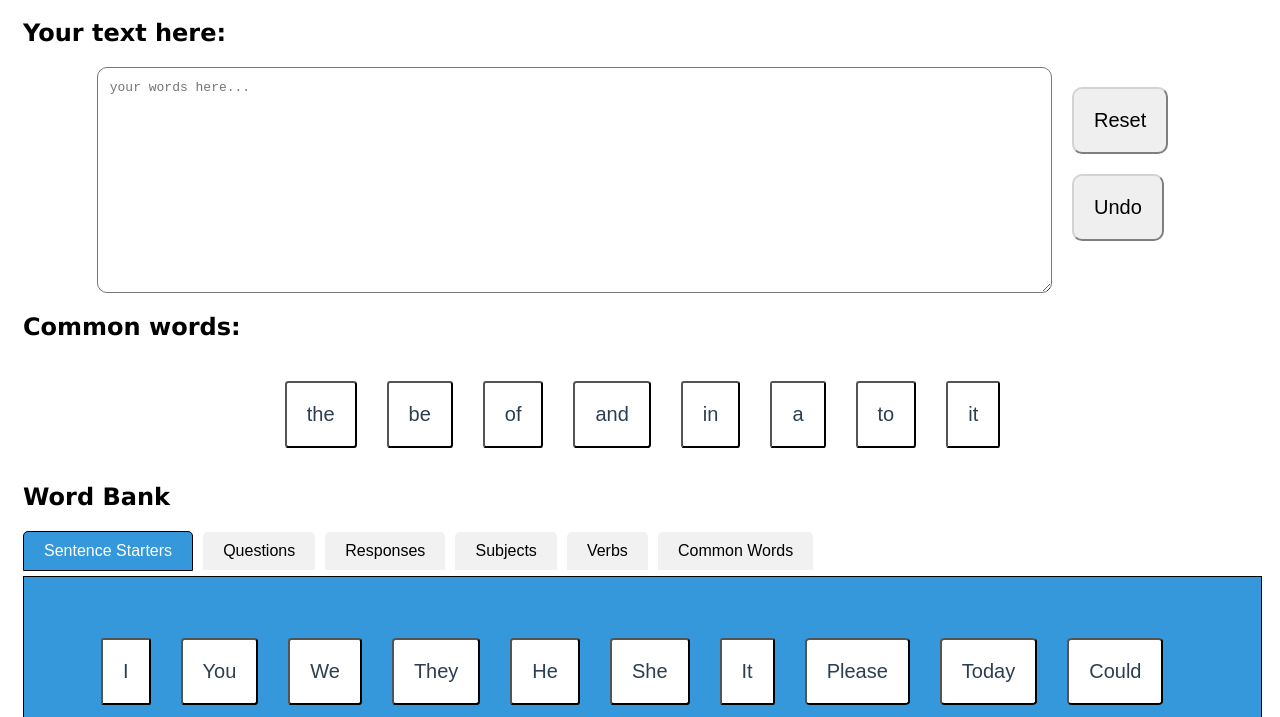
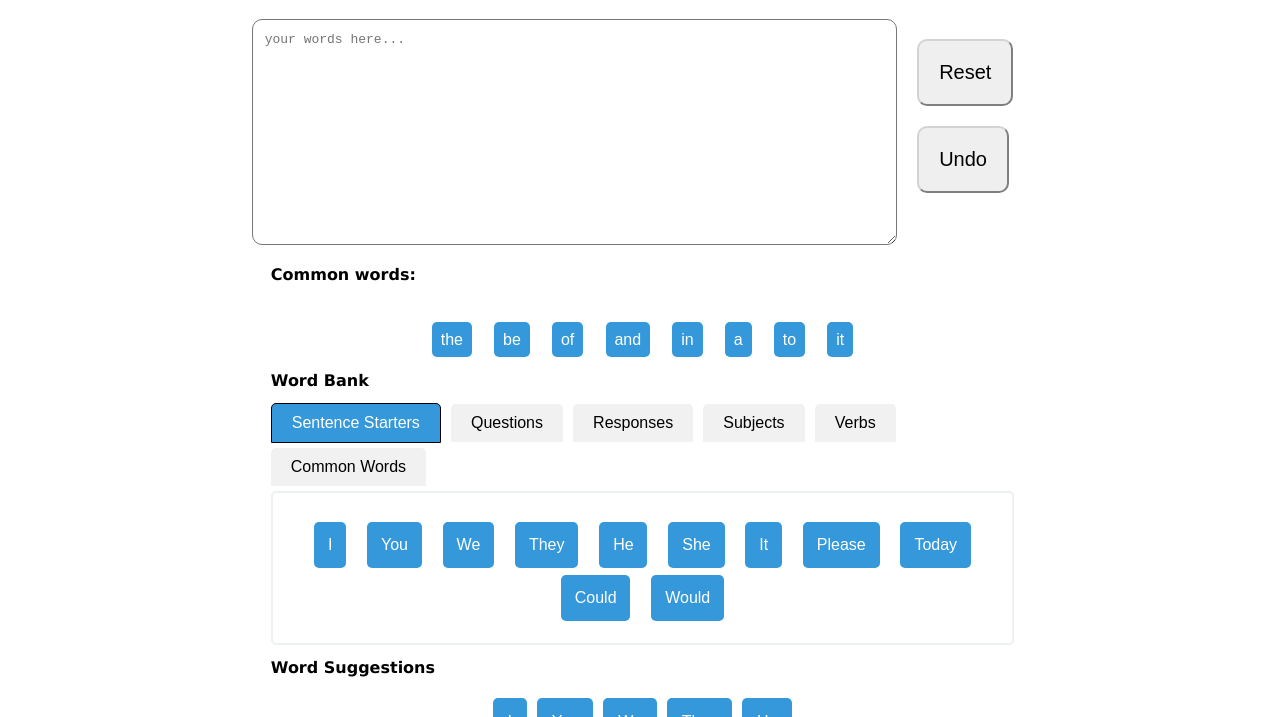
Before and after one commit to sarahcantrill/TTSSystem, a website: page prototype2/index.html in a window 1280 px wide. Shown: the part 80-797 px from the top of the page. Drawn offline with Linux system fonts and the light colour scheme.

Commit message:
amending the styling

```diff
--- a/prototype2/app.js
+++ b/prototype2/app.js
@@ -228,7 +228,7 @@ document.addEventListener("DOMContentLoaded", () => {
         const predictions = await predictNextWords(text);
 
         if (predictions && predictions.length > 0) {
-            addSuggestionButtons(predictions);
+            addSuggestionButtons(predictions.slice(0, 10));
         } else {
             // Fallback to rule-based predictions
             const words = text.toLowerCase().split(/\s+/);
@@ -242,7 +242,7 @@ document.addEventListener("DOMContentLoaded", () => {
                 addSuggestionButtons(['and', 'the', 'to', 'with', 'for']);
             } else {
                 // Empty or just spaces
-                addSuggestionButtons(categoryWords.starters.slice(0, 5));
+                addSuggestionButtons(categoryWords.starters.slice(0, 10));
             }
         }
     }
--- a/prototype2/index.html
+++ b/prototype2/index.html
@@ -12,7 +12,7 @@
     <h1> Prototype 2</h1>
 
     <section class="text-container">
-        <h2> Your text here:</h2>
+        <!-- <h2> Your text here:</h2> -->
         <section class="output-and-buttons">
         <textarea id="text-output" placeholder="your words here..."></textarea>
         <aside class="control-btns">
@@ -22,7 +22,8 @@
     </section>
     </section>
 
-    <h2>Common words:</h2>
+    <section class="common-words-container">
+    <h2 class="common-words-title">Common words:</h2>
     <section class="words-containers">
         <button class="word-box">the</button>
         <button class="word-box">be</button>
@@ -32,6 +33,7 @@
         <button class="word-box">a</button>
         <button class="word-box">to</button>
         <button class="word-box">it</button>
+    </section>
     </section>
 
  <!--   <div class="button-container"></div>
--- a/prototype2/styles.css
+++ b/prototype2/styles.css
@@ -8,6 +8,16 @@ h1 {
     text-align: center;
 }
 
+h2 {
+    font-size: 1em;
+}
+
+button {
+    cursor: pointer;
+    font-size: 1.5em;
+    padding: 2%;
+}
+
 .output-and-buttons {
     display: flex;
     align-items: flex-start;
@@ -16,7 +26,7 @@ h1 {
 }
 
 #text-output {
-    width: 75%;
+    width: 50%;
     height:200px;
     display: block;
    /* margin: 0 auto;*/
@@ -31,18 +41,31 @@ h1 {
     justify-content: center;
     flex-wrap: wrap;
     border-color: grey;
+    gap: 5%;
+    width: 60%;
+    margin: 0 auto;
+}
+
+.word-bank {
+    width: 60%;
+    margin: 0 auto;
+}
+
+.common-words-container {
+    width: 60%;
+    margin: 0 auto;
 }
 
 .word-box {
-    padding: 20px;
-    margin: 15px;
-    margin-top: 0px;
-    font-size: 30px;
-    background-color: white;
-    color: #2c3e50;
+    padding: 2%;
+    background-color: #3498db;
+    color: white;
+    border: none;
+    border-radius: 5px;
     cursor: pointer;
-    border-radius: 5%;
-    font-size: 1.25em;
+    transition: all 0.3s;
+    font-size: 1em;
+    margin-top: 1%;
 }
 
 .word-box:hover {
@@ -63,6 +86,7 @@ h1 {
 
 .tab-container {
     margin-top: 20px 0;
+    margin-bottom: 0;
 }
 
 .tab-btn {
@@ -82,12 +106,19 @@ h1 {
     border: 0.1em solid black;
 }
 
+.tab-btn:hover {
+    background-color: lightgrey;
+}
+
 .tab-content {
     display: none;
     flex-wrap: wrap;
-    padding: 5%;
-    border: 0.1em solid black;
-    background-color: #3498db;
+    justify-content: center;
+    padding: 3%;
+    border: 2px solid #ecf0f1; /* Border styling */
+    border-radius: 5px;
+    background-color: white;
+    gap: 3%;
 }
 
 .tab-content.active {
@@ -101,6 +132,7 @@ h1 {
 .button-container {
     display: flex;
     flex-wrap: wrap;
+    justify-content: center;
     gap: 10px;
 }
 
@@ -112,6 +144,8 @@ h1 {
     border-radius: 5px;
     cursor: pointer;
     transition: all 0.3s;
+    padding: 2%;
+
 }
 
 .more-options-btn {
@@ -129,3 +163,8 @@ h1 {
 .button-container button:hover {
     background-color: #2980b9;
 }
+
+.suggestion-section {
+    width: 60%;
+    margin: 0 auto;
+}
```
